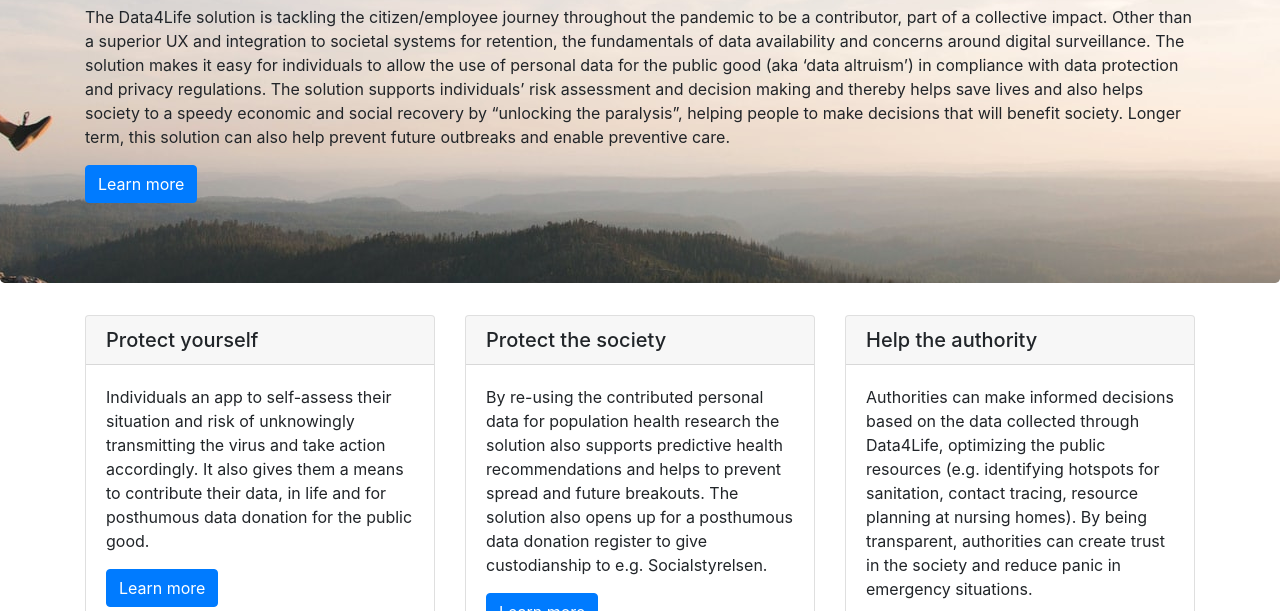
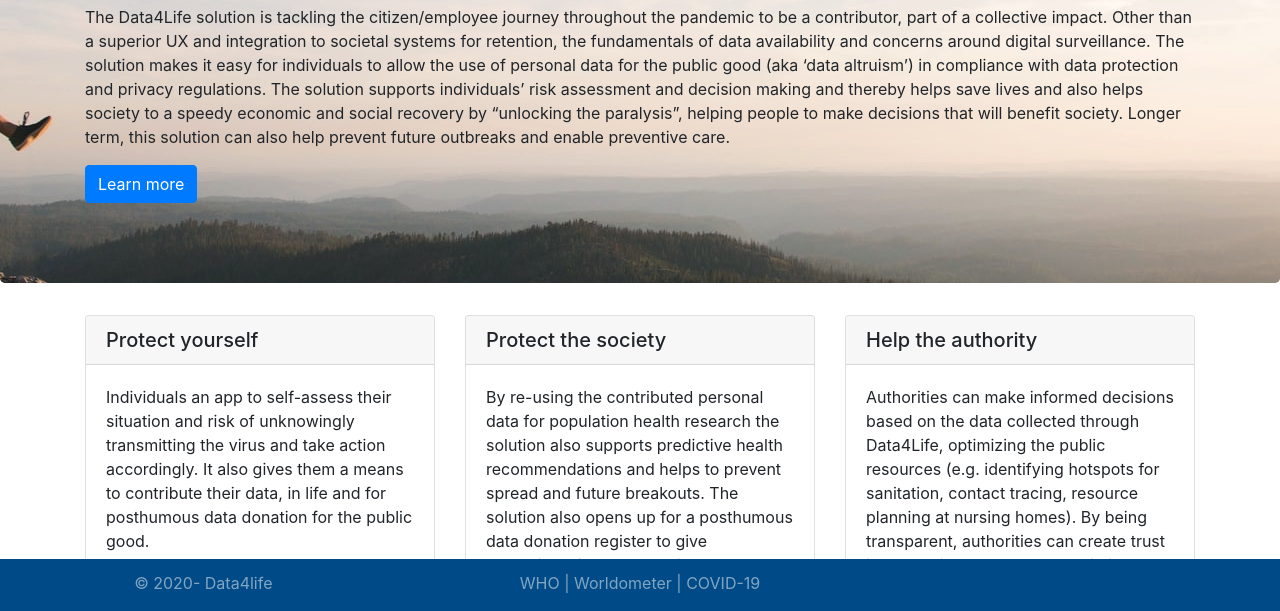
Before and after one commit to Data4Life-Initiative/landing-page, a React app: page / in a window 1280 px wide. Shown: the part 189-800 px from the top of the page. Built offline with nearby package versions, Linux system fonts and the light colour scheme.

Commit message:
Setting background image

```diff
--- a/src/assets/css/main.css
+++ b/src/assets/css/main.css
@@ -5,7 +5,7 @@ header
 }
 
 footer {
-   position: relative;
+   position: absolute;
    bottom: 0;
    width: 100%;
    text-align: center;
@@ -44,6 +44,5 @@ footer {
 
   .bgimage
   {
-    width: 100%;
     background: url("../images/med-img.jpg") no-repeat center center;
   }
```
